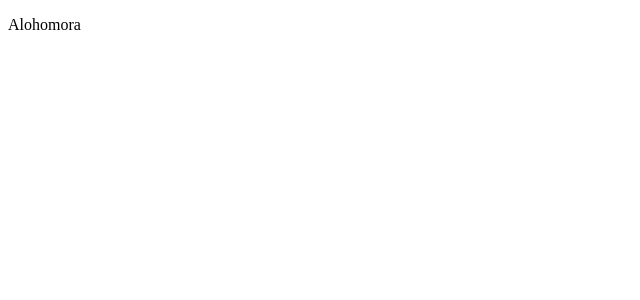
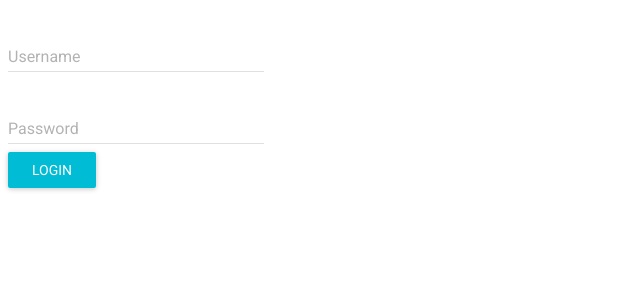
Before and after one commit to TheBigBangTeam/Alohomora-3FA, a React (Create React App) app in the folder client/: page / in a window 1280 px wide. Shown: the top 300 px of the page, without its empty margins (0-640 px from the left). Built offline with nearby package versions, Linux system fonts and the light colour scheme.

Commit message:
Add material login component

```diff
--- a/client/package.json
+++ b/client/package.json
@@ -3,6 +3,7 @@
   "version": "0.0.0",
   "private": true,
   "dependencies": {
+    "material-ui": "^0.20.0",
     "react": "^16.2.0",
     "react-dom": "^16.2.0",
     "react-router-dom": "^4.2.2",
--- a/client/public/index.html
+++ b/client/public/index.html
@@ -10,6 +10,8 @@
     -->
     <link rel="manifest" href="%PUBLIC_URL%/manifest.json">
     <link rel="shortcut icon" href="%PUBLIC_URL%/favicon.ico">
+    <!-- Roboto Font for Material-ui -->
+    <link href="https://fonts.googleapis.com/css?family=Roboto" rel="stylesheet">
     <!--
       Notice the use of %PUBLIC_URL% in the tags above.
       It will be replaced with the URL of the `public` folder during the build.
--- a/client/src/components/App.js
+++ b/client/src/components/App.js
@@ -1,8 +1,12 @@
 import React from 'react'
+import MuiThemeProvider from 'material-ui/styles/MuiThemeProvider'
+
+import Login from './Login'
+
 const App = () => (
-  <div>
-    <p>Alohomora</p>
-  </div>
+  <MuiThemeProvider>
+    <Login />
+  </MuiThemeProvider>
 )
 
 export default App
--- /dev/null
+++ b/client/src/components/Login.js
@@ -0,0 +1,10 @@
+import React from 'react'
+
+import LoginForm from './LoginForm'
+const Login = () => (
+  <div>
+    <LoginForm />
+  </div>
+)
+
+export default Login
--- /dev/null
+++ b/client/src/components/LoginForm.js
@@ -0,0 +1,41 @@
+import React, {Component} from 'react'
+import RaisedButton from 'material-ui/RaisedButton'
+import TextField from 'material-ui/TextField'
+
+class LoginForm extends Component {
+  constructor (props) {
+    super(props)
+    this.state = {
+      data: {},
+      loading: false,
+      errors: {}
+    }
+
+    this.handleChange = this.handleChange.bind(this)
+    this.handleSubmit = this.handleSubmit.bind(this)
+  }
+
+  handleChange (e) {
+    this.setState({
+      data: {...this.state.data, [e.target.name]: e.target.value}
+    })
+  }
+
+  handleSubmit (e) {
+    console.log(this.state.data)
+  }
+
+  render () {
+    return (
+      <div>
+        <TextField floatingLabelText='Username' name='username' type='text' hintText='Enter your username' onChange={this.handleChange} />
+        <br />
+        <TextField floatingLabelText='Password' name='password' type='password' hintText='Enter your password' onChange={this.handleChange} />
+        <br />
+        <RaisedButton primary label='Login' onClick={this.handleSubmit} />
+      </div>
+    )
+  }
+}
+
+export default LoginForm
--- a/client/src/index.js
+++ b/client/src/index.js
@@ -2,6 +2,12 @@ import React from 'react'
 import ReactDOM from 'react-dom'
 import App from './components/App'
 import registerServiceWorker from './registerServiceWorker'
+import {BrowserRouter as Router} from 'react-router-dom'
 
-ReactDOM.render(<App />, document.getElementById('root'))
+ReactDOM.render(
+  <Router>
+    <App />
+  </Router>,
+
+  document.getElementById('root'))
 registerServiceWorker()
```
Also changed, not shown: 1 other file (tests, documents, lock files or other folders).
